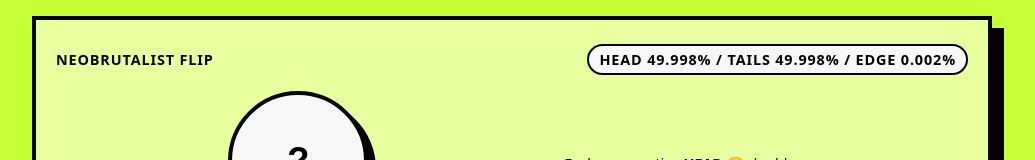
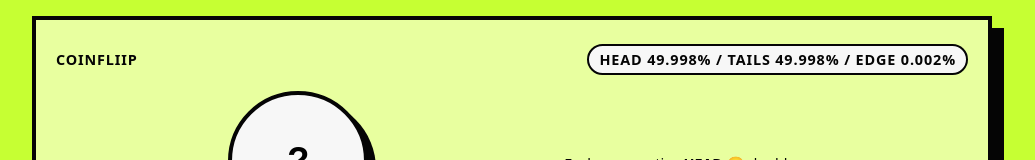
Before and after one commit to antonio10bc-hub/neobrutalist-flip, a plain HTML site: page index.html in a window 1280 px wide. Shown: the top 160 px of the page, without its empty margins (128-1163 px from the left). Drawn offline with Linux system fonts and the light colour scheme.

Commit message:
Add files via upload
Al compartir un link ahora sale coinfliip en vez de "neobrutalist flip"

```diff
--- a/index.html
+++ b/index.html
@@ -359,7 +359,7 @@
     <div class="app">
       <header class="header">
         <div class="header-title">
-          <div>Neobrutalist Flip</div>
+          <div>Coinfliip</div>
           <div class="header-badge">HEAD 49.998% / TAILS 49.998% / EDGE 0.002%</div>
         </div>
 
```
